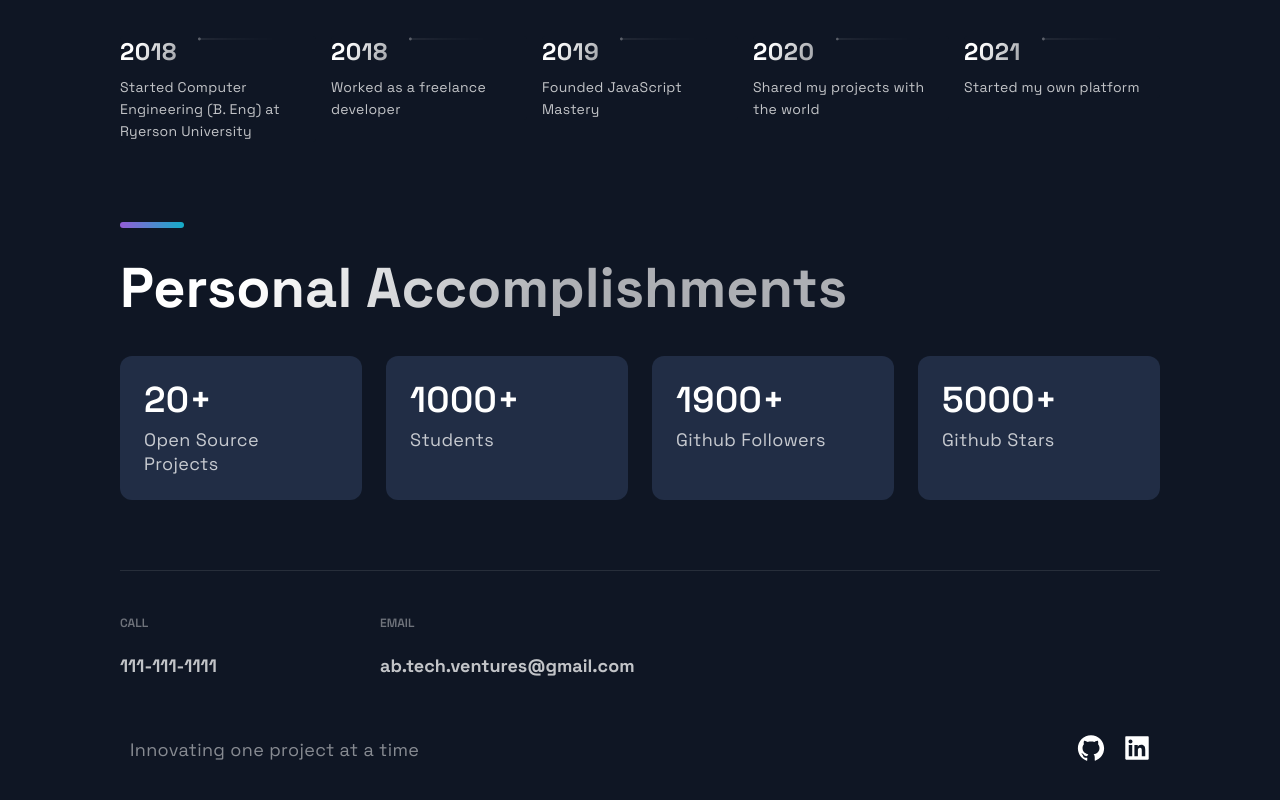
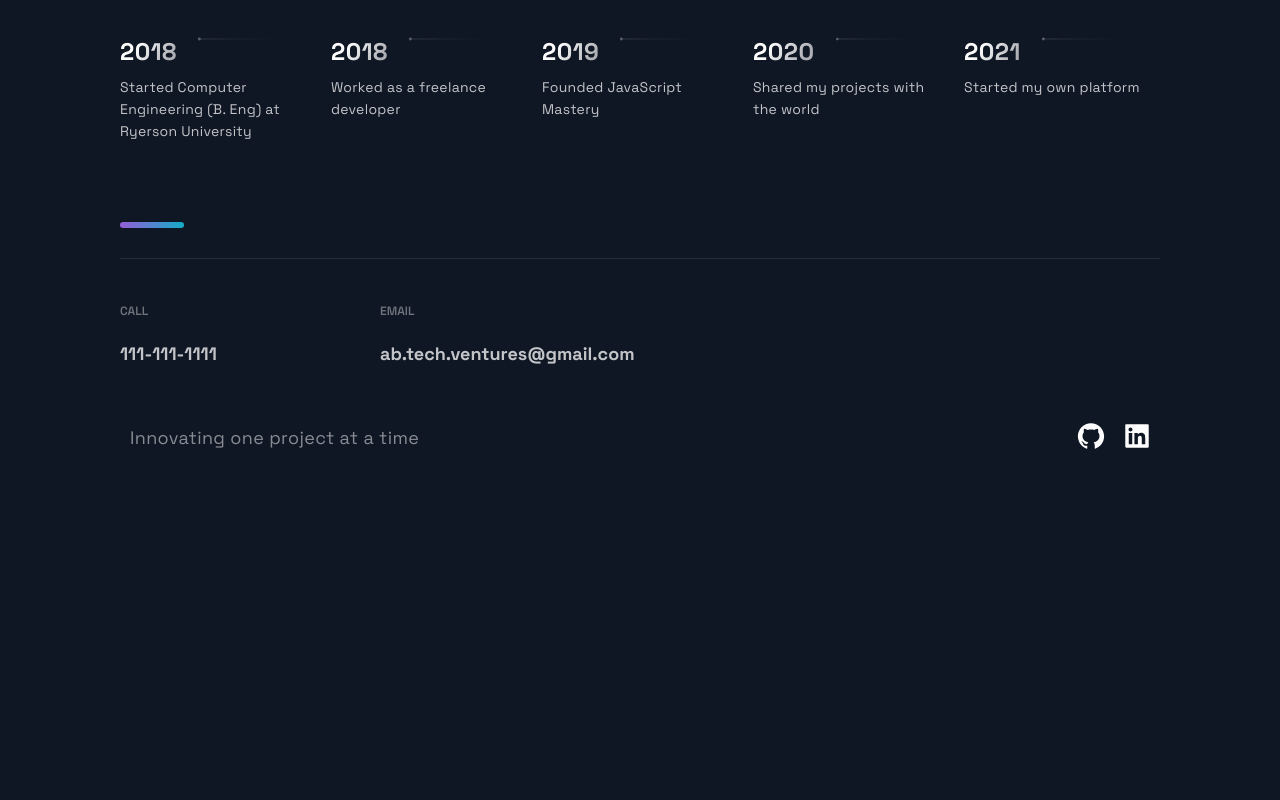
Before and after one commit to DeluxeViper/DeluxeViper.github.io, a Next.js app: page / in a window 1280 px wide. Shown: the part 5511-6311 px from the top of the page. After the commit the page ends 6025 px from the top, so only its background shows below. Built offline with nearby package versions, Linux system fonts and the light colour scheme.

Commit message:
feat(accomplishments): removed accomplishments

```diff
--- a/src/components/Acomplishments/Acomplishments.js
+++ b/src/components/Acomplishments/Acomplishments.js
@@ -1,29 +1,30 @@
-import React from 'react';
+/** @format */
 
-import { Section, SectionDivider, SectionTitle } from '../../styles/GlobalComponents';
-import { Box, Boxes, BoxNum, BoxText } from './AcomplishmentsStyles';
+import React from "react";
+
+import {
+  Section,
+  SectionDivider,
+  SectionTitle,
+} from "../../styles/GlobalComponents";
+import { Box, Boxes, BoxNum, BoxText } from "./AcomplishmentsStyles";
 
 const data = [
-  { number: 20, text: 'Open Source Projects'},
-  { number: 1000, text: 'Students', },
-  { number: 1900, text: 'Github Followers', },
-  { number: 5000, text: 'Github Stars', }
+  { number: "Stay Tuned", text: "UP and Coming!" },
+  // { number: 20, text: 'Open Source Projects'},
+  // { number: 1000, text: 'Students', },
+  // { number: 1900, text: 'Github Followers', },
+  // { number: 5000, text: 'Github Stars', }
 ];
 
 const Acomplishments = () => (
   <Section>
-    <SectionTitle>
-      Personal Accomplishments
-    </SectionTitle>
+    <SectionTitle>Personal Accomplishments</SectionTitle>
     <Boxes>
       {data.map((card, index) => (
         <Box key={index}>
-          <BoxNum>
-            {card.number}+
-          </BoxNum>
-          <BoxText>
-            {card.text}
-          </BoxText>
+          <BoxNum>{card.number}</BoxNum>
+          <BoxText>{card.text}</BoxText>
         </Box>
       ))}
     </Boxes>
--- a/src/pages/index.js
+++ b/src/pages/index.js
@@ -21,7 +21,7 @@ const Home = () => {
       <Projects />
       <Technologies />
       <Timeline />
-      <Acomplishments />
+      {/* <Acomplishments /> */}
     </Layout>
   );
 };
```
